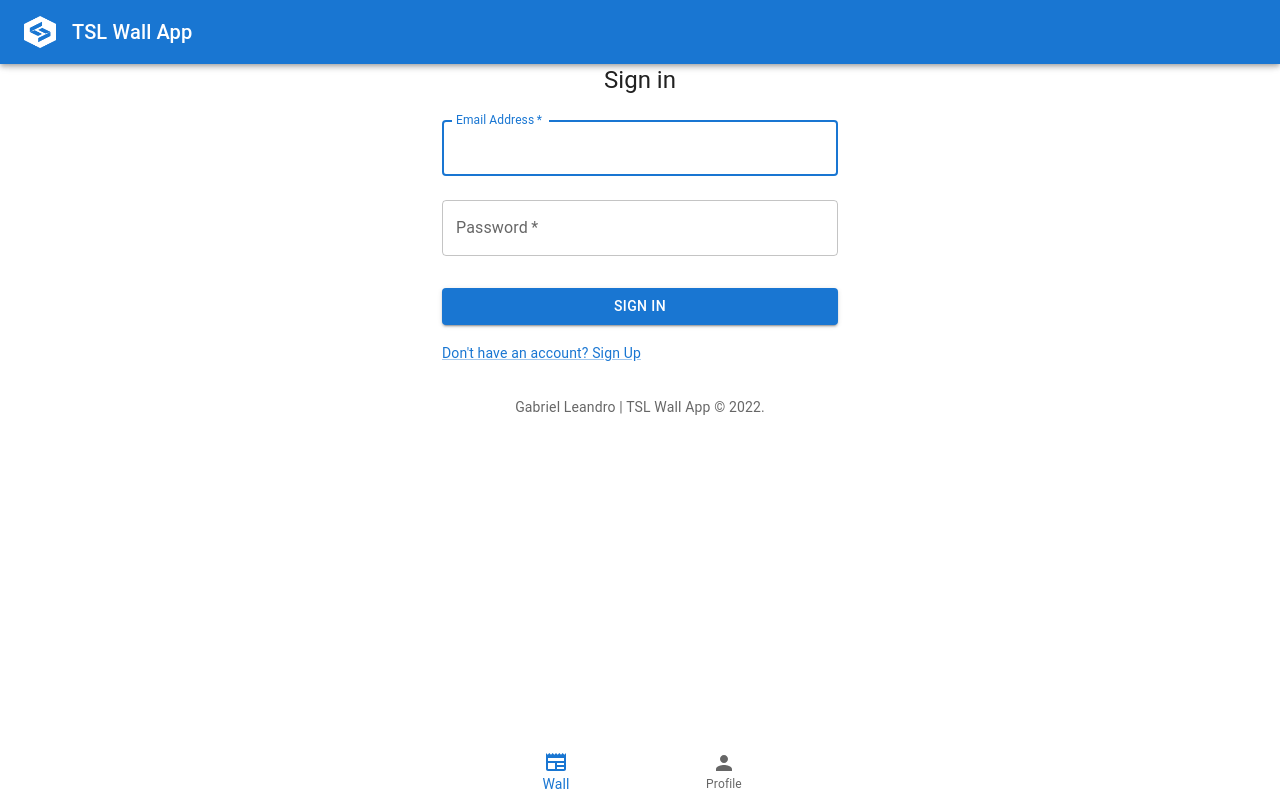
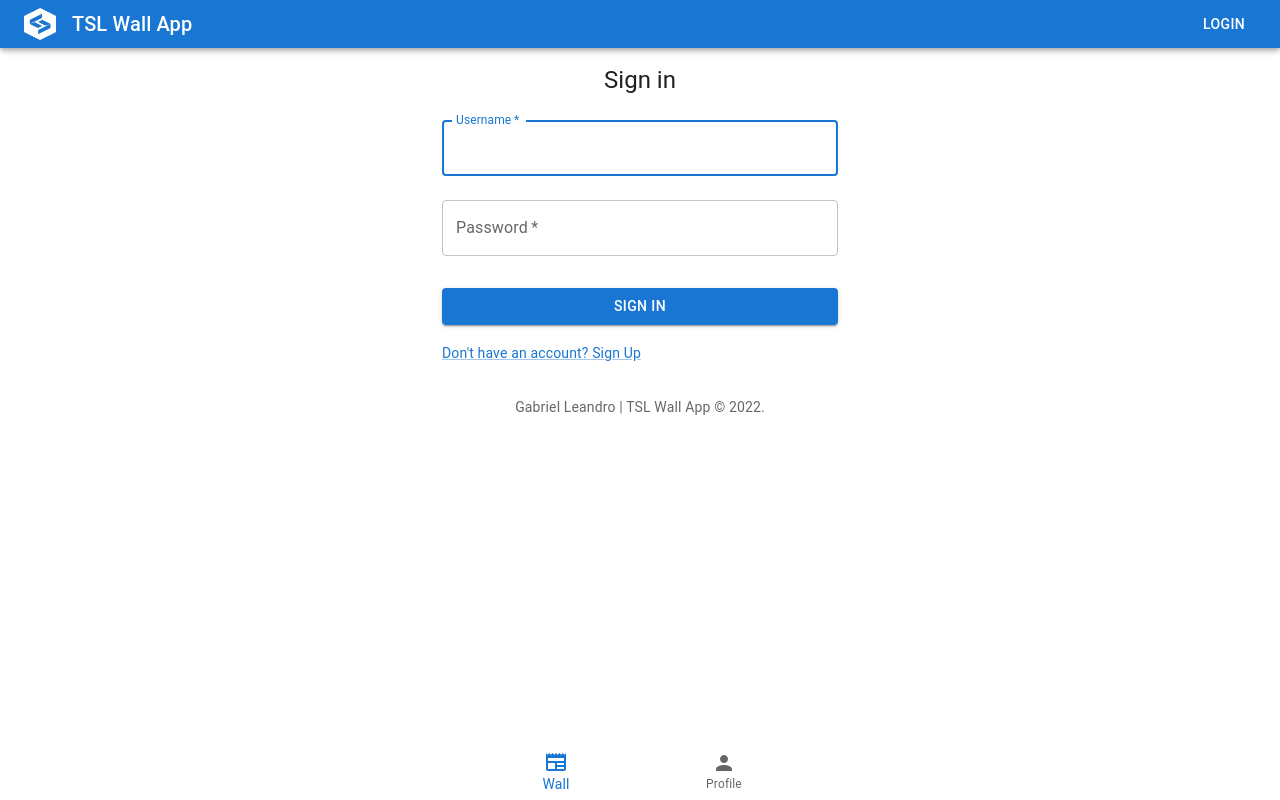
Before and after one commit to gabrieleandro/tsl-wall-app-frontend, a React (Create React App) app: page /signin in a window 1280 px wide. Built offline with nearby package versions, Linux system fonts and the light colour scheme.

Commit message:
Add useForm from react-hook-form

```diff
--- a/package.json
+++ b/package.json
@@ -15,6 +15,7 @@
     "moment": "^2.29.2",
     "react": "^18.0.0",
     "react-dom": "^18.0.0",
+    "react-hook-form": "^7.29.0",
     "react-router-dom": "^6.3.0",
     "react-scripts": "5.0.0",
     "web-vitals": "^2.1.4"
--- a/src/App.js
+++ b/src/App.js
@@ -1,8 +1,9 @@
 import * as React from 'react';
-import { Outlet } from 'react-router-dom';
+import { Outlet, Link } from 'react-router-dom';
 import AppBar from '@mui/material/AppBar';
 import CssBaseline from '@mui/material/CssBaseline';
 import Box from '@mui/material/Box';
+import Button from '@mui/material/Button';
 import Toolbar from '@mui/material/Toolbar';
 import Typography from '@mui/material/Typography';
 import { createTheme, ThemeProvider } from '@mui/material/styles';
@@ -19,7 +20,7 @@ export default function App() {
       <ThemeProvider theme={theme}>
         <CssBaseline />
         <AppBar position="fixed">
-          <Toolbar>
+          <Toolbar variant="dense">
               <img
                 src={tslLogo}
                 alt="TSL"
@@ -27,13 +28,13 @@ export default function App() {
                 height="32"
               />
               <Typography
-              sx={{ ml: 2 }}
                 variant="h6"
-              color="inherit"
-              noWrap
+                component="div"
+                sx={{ flexGrow: 1, ml: 2 }}
               >
                 TSL Wall App
               </Typography>
+            <Button component={Link} to="/signin" color="inherit">Login</Button>
           </Toolbar>
         </AppBar>
         <Outlet />
--- a/src/auth/SignIn.js
+++ b/src/auth/SignIn.js
@@ -1,5 +1,6 @@
 import * as React from 'react';
 import { Link as RouterLink } from 'react-router-dom';
+import { useForm, Controller } from "react-hook-form";
 import Button from '@mui/material/Button';
 import CssBaseline from '@mui/material/CssBaseline';
 import TextField from '@mui/material/TextField';
@@ -13,14 +14,14 @@ import { createTheme, ThemeProvider } from '@mui/material/styles';
 const theme = createTheme();
 
 export default function SignIn() {
-  const handleSubmit = (event) => {
-    event.preventDefault();
-    const data = new FormData(event.currentTarget);
-    console.log({
-      email: data.get('email'),
-      password: data.get('password'),
-    });
-  };
+  const { control, handleSubmit} = useForm({
+    defaultValues: {
+      username: '',
+      password: ''
+    }
+  })
+
+  const handleSignIn = data => console.log(data);
 
   return (
     <ThemeProvider theme={theme}>
@@ -37,26 +38,53 @@ export default function SignIn() {
           <Typography component="h1" variant="h5">
             Sign in
           </Typography>
-          <Box component="form" onSubmit={handleSubmit} noValidate sx={{ mt: 1 }}>
-            <TextField
+          <Box component="form" onSubmit={handleSubmit(handleSignIn)} noValidate sx={{ mt: 1 }}>
+            <Controller
+              name="username"
+              control={control}
+              rules={{
+                required: 'Username is required.',
+                minLength: {
+                  value: 6,
+                  message: 'Please enter at least 6 characters.'
+                },
+                maxLength: {
+                  value: 30,
+                  message: 'Please enter no more than 30 characters.'
+                }
+              }}
+              render={({ field, fieldState: {error} }) => (<TextField
+                  {...field}
                   margin="normal"
                   required
                   fullWidth
-              id="email"
-              label="Email Address"
-              name="email"
-              autoComplete="email"
+                  label="Username"
+                  error={!!error}
+                  helperText={error ? error.message : null}
                   autoFocus
+                />)}
             />
-            <TextField
+            <Controller
+              name="password"
+              control={control}
+              rules={{
+                required: 'Password is required.',
+                minLength: {
+                  value: 6,
+                  message: 'Please enter at least 6 characters.'
+                }
+              }}
+              render={({ field, fieldState: {error} }) => (<TextField
+                  {...field}
                   margin="normal"
                   required
                   fullWidth
-              name="password"
                   label="Password"
                   type="password"
-              id="password"
+                  error={!!error}
+                  helperText={error ? error.message : null}
                   autoComplete="current-password"
+                />)}
             />
             <Button
               type="submit"
```
Also changed, not shown: 1 other file (tests, documents, lock files or other folders). Lines whose indentation alone changed are shown as unchanged.
